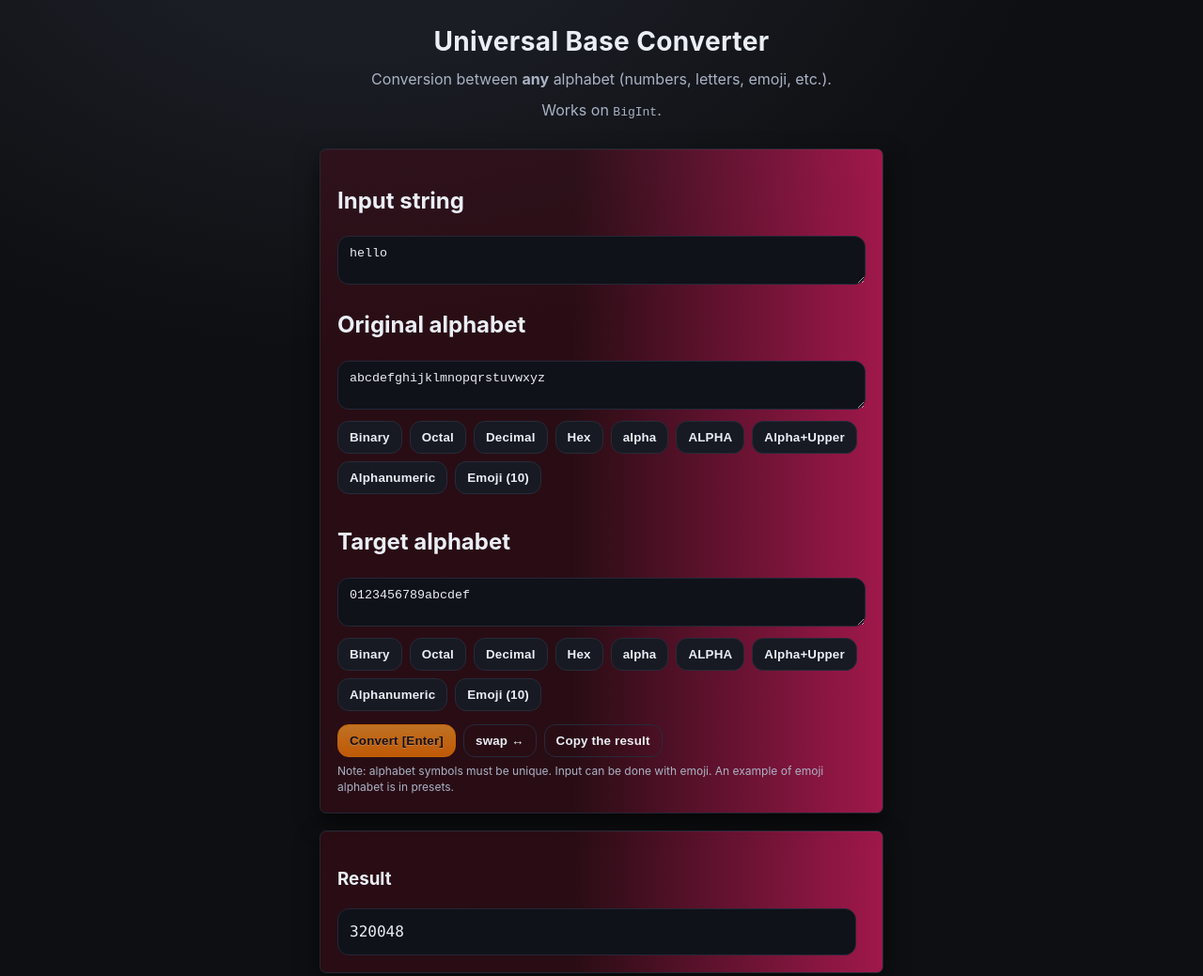
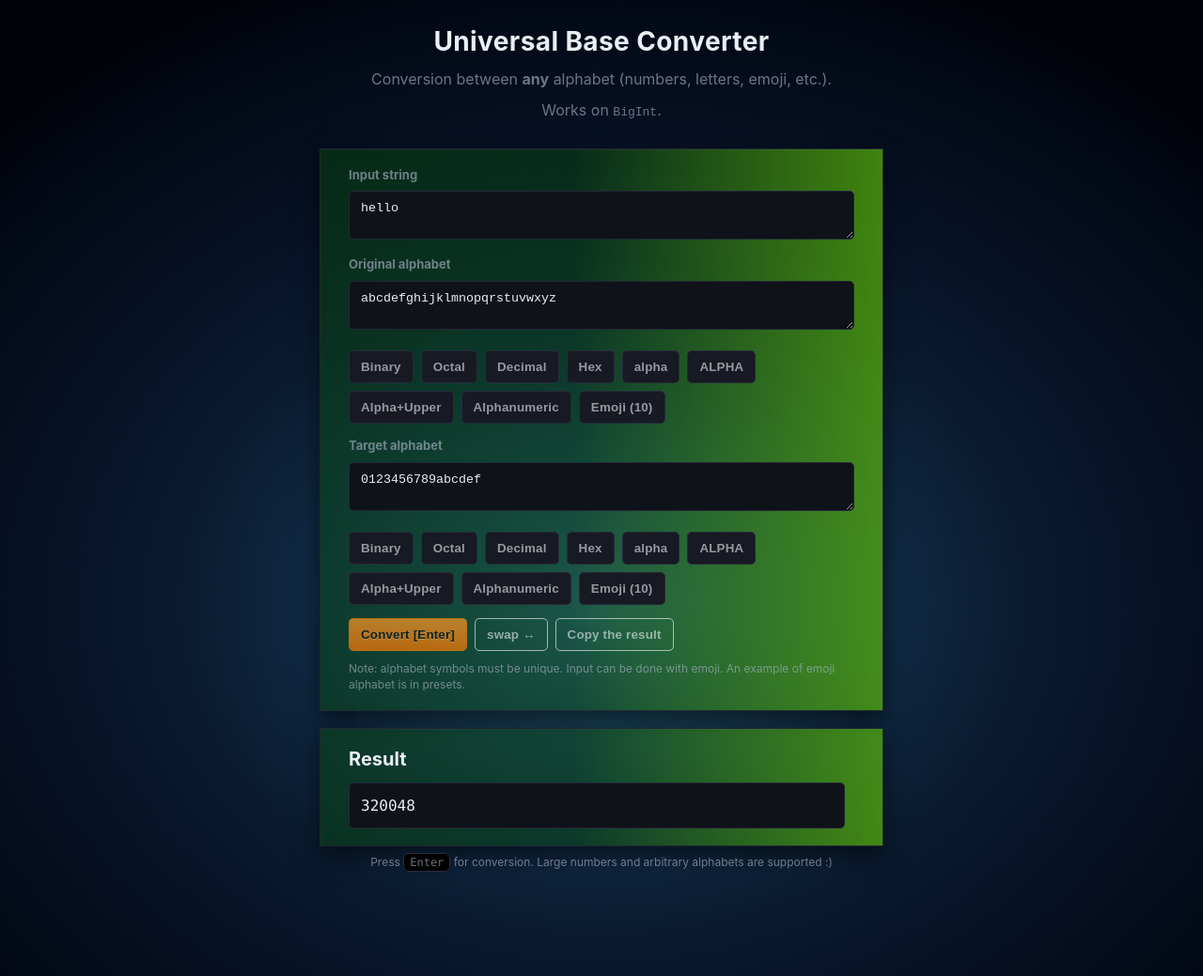
Before and after one commit to asya-space/symbol-converter, a plain HTML site: page index.html in a window 1280 px wide. Shown: the top 1039 px of the page at 94% size. Drawn offline with Linux system fonts and the light colour scheme.

Commit message:
refactor: update stylesheets for background, ui

```diff
--- a/css/style.css
+++ b/css/style.css
@@ -2,16 +2,21 @@
     --bg: #0e0f12;
     --panel: #14161b;
     --text: #eaeef5;
-    --muted: #aab3c5;
+    --muted: #aab3c5a1;
     --accent: #FFB366; /* #ff8a00; */
     --accent-soft: #ff8a0044;
     --error: #ff4d4d;
-    --ring: #ff8a0080;
-    --radius: 7px;
+    --ring: rgba(255, 138, 0, 0.4);
+    --radius: 5px;
+    --offset: 10px;
 }
 
 * {
     box-sizing: border-box;
+}
+
+h1, h2, h3 {
+    margin: 0;
 }
 
 p {
@@ -21,8 +26,9 @@ p {
 body {
     margin: 0 auto;
     font-family: Inter, system-ui, -apple-system, Segoe UI, Roboto, Arial, sans-serif;
-    background: radial-gradient(1200px 800px at 30% -10%, #1a1d24 20%, var(--bg) 60%),
-                radial-gradient(1000px 700px at 120% 20%, #171a20 10%, transparent 60%);
+    background: radial-gradient(70% 55% at 50% 50%, #2a5d77 0%, #184058 18%, #0f2a43 34%, #0a1b30 50%,        #071226 66%, #040d1c 80%, #020814 92%, #01040d 97%, #000309 100%),
+                radial-gradient(160% 130% at 10% 10%, rgba(0,0,0,0) 38%, #000309 76%, #000208 100%), radial-gradient(160% 130% at 90% 90%, rgba(0,0,0,0) 38%, #000309 76%, #000208 100%);
+    min-height: 100vw;
     color: var(--text); line-height: 1.45; padding: 24px;
 }
 
@@ -41,33 +47,34 @@ h1 {
 }
 
 p.lead {
-    margin: 0 0 10px;
+    margin: 0 0 var(--offset);
     text-align: center;
     color: var(--muted);
 }
 
 .card {
-    background: linear-gradient(90deg,rgba(82, 9, 24, 0.40) 45%, rgba(245, 29, 108, 0.63) 100%);
+    background: linear-gradient(90deg,rgba(9, 82, 10, 0.4) 45%, rgba(98, 199, 3, 0.63) 100%);
     border: 1px solid #222733;
-    border-radius: var(--radius);
-    padding: 18px;
-    box-shadow: 0 10px 24px #0008, inset 0 1px 0 #ffffff08;
+    padding: 18px 30px;
+    box-shadow: 0 var(--offset) 24px #0008, inset 0 1px 0 #ffffff08;
 }
 
-label {
-  display: block;
-  font-size: 13px;
-  color: var(--muted);
-  margin: 8px 0 6px;
+.title {
+    display: block;
+    font-size: 13px;
+    color: var(--muted);
+    margin-bottom: 8px;
 }
 
-textarea, input {
+textarea,
+input {
     width: 100%;
     background: #0f1218;
     color: var(--text);
     border: 1px solid #232838;
-    border-radius: 12px;
-    padding: 10px 12px;
+    border-radius: var(--radius);
+    padding: var(--offset) 12px;
+    margin-bottom: var(--offset);
     outline: none;
     resize: vertical;
     min-height: 42px;
@@ -77,7 +84,7 @@ textarea, input {
 textarea:focus,
 input:focus {
     border-color: var(--accent);
-    box-shadow: 0 0 0 4px var(--ring);
+    box-shadow: 0 0 0 3px var(--ring);
 }
 
 .row {
@@ -96,8 +103,8 @@ input:focus {
 .btn {
     background: #171a22;
     border: 1px solid #262b3a;
-    color: var(--text);
-    border-radius: 12px;
+    color: rgba(234, 238, 245, 0.6);
+    border-radius: var(--radius);
     padding: 9px 12px;
     font-weight: 600;
     letter-spacing: .2px;
@@ -107,35 +114,51 @@ input:focus {
 }
 
 .btn:hover {
-    border-color: var(--accent);
+    border-color: rgba(255, 179, 102, 0.7);
     box-shadow: 0 0 24px var(--accent-soft);
 }
 
 .btn:active {
+    border-color: var(--accent);
+    color: var(--text);
     transform: translateY(1px) scale(0.995);
 }
 
-.btn.primary {
+/* button "Convert" */
+.primary {
     background: linear-gradient(180deg, #ff9c2b, #ff7a00);
-    border-color: #ff8a00;
+    border-color: rgba(255, 138, 0, 0.7);
     color: #101215;
     text-shadow: 0 1px 0 #ffffff66;
     opacity: 70%;
 }
 
-.btn.ghost {
+.primary:hover,
+.ghost:active {
+    border-color: #ff8a00;
+    opacity: 100%;
+}
+
+/* "swap" and "copy result" buttons */
+.ghost {
+    border: 1px solid rgba(255, 255, 255, 0.6);
     background: transparent;
 }
 
-.hint {
+.note {
     color: var(--muted);
     font-size: 12px;
-    margin-top: 6px;
+    margin-top: var(--offset);
+}
+
+.result-title {
+    font-size: 20px;
+    margin-bottom: var(--offset);
 }
 
 .result {
     display: grid;
-    gap: 10px;
+    gap: var(--offset);
     grid-template-columns: 1fr auto;
     align-items: start;
 }
@@ -143,7 +166,7 @@ input:focus {
 .out {
     background: #0f1218;
     border: 1px solid #232838;
-    border-radius: 12px;
+    border-radius: var(--radius);
     padding: 12px;
     min-height: 48px;
     word-break: break-word;
```
